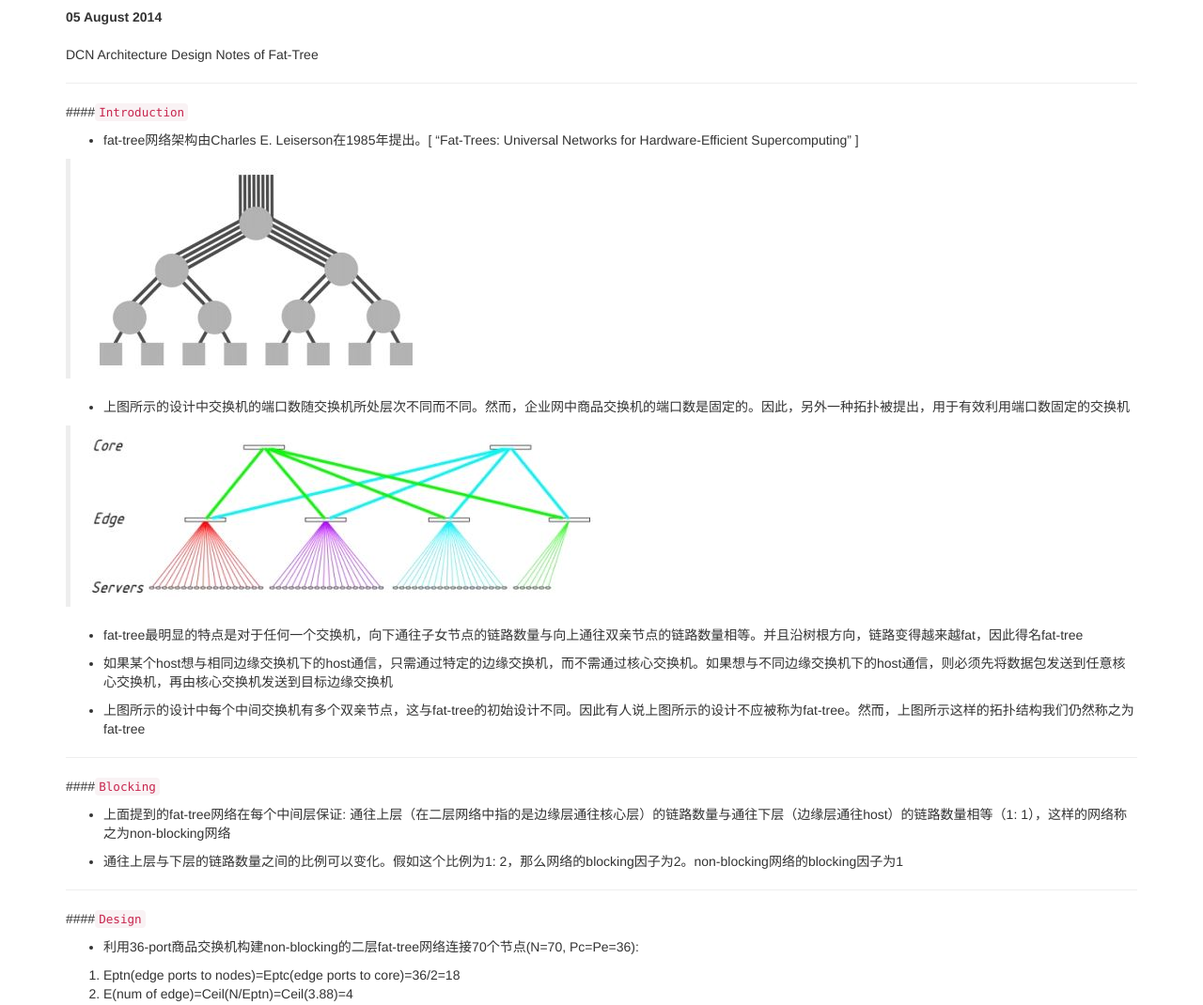
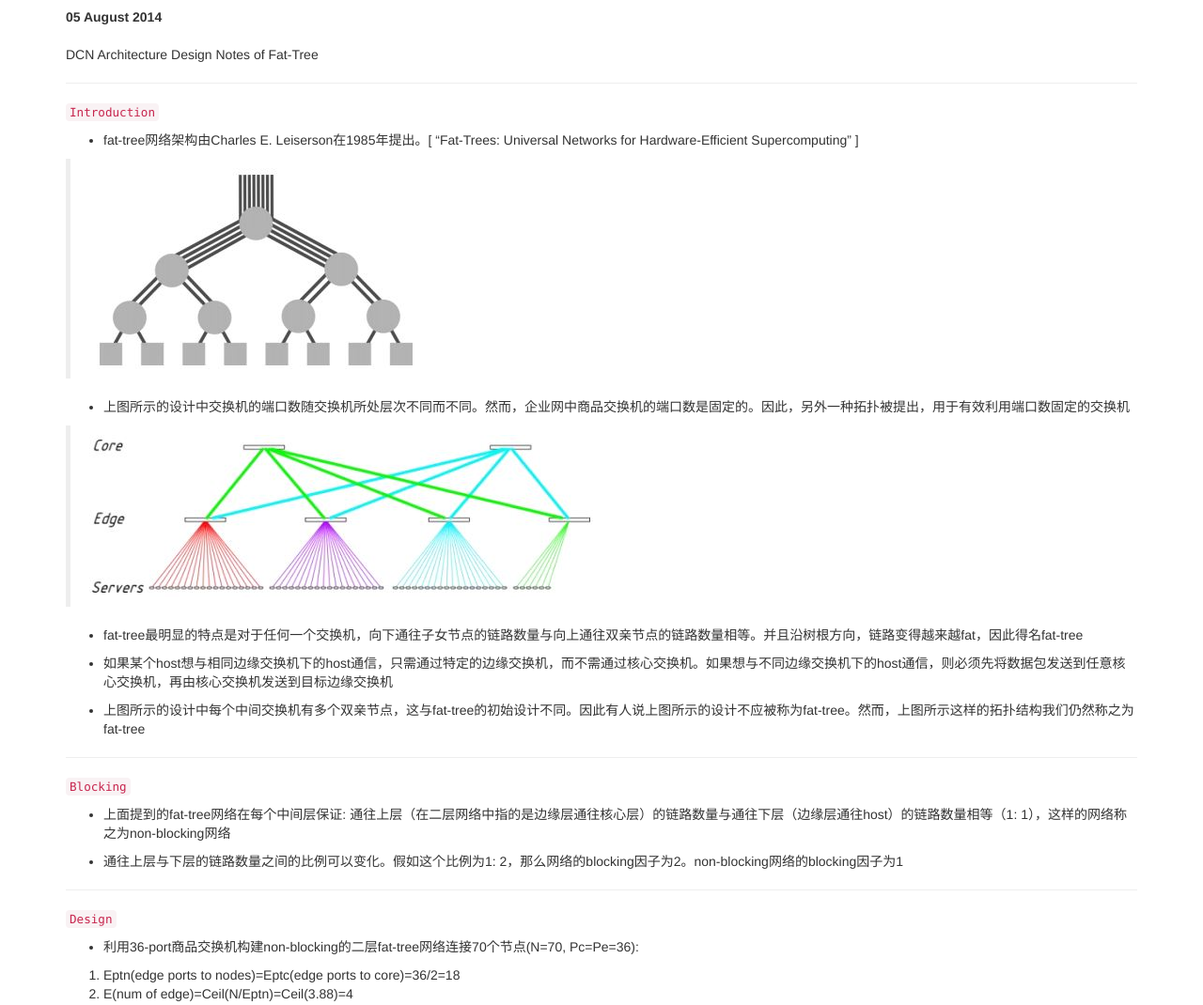
Before and after one commit to wangjunxiao/wangjunxiao.github.io, a Jekyll site: the page built from _posts/2014-8-5-fat-tree-design.md, in a window 1280 px wide. Shown: the part 184-1254 px from the top of the page at 94% size. Built offline with Jekyll 4.4.1, drawn with Linux system fonts in a browser that asks for light colours; nearby versions of some CDN libraries; comment, search, counter and statistics services are not loaded.

```diff
--- a/_posts/2014-8-5-fat-tree-design.md
+++ b/_posts/2014-8-5-fat-tree-design.md
@@ -10,7 +10,7 @@ DCN Architecture Design Notes of Fat-Tree
 
 *****
 
-####`Introduction`
+`Introduction`
 
 * fat-tree网络架构由Charles E. Leiserson在1985年提出。[ “Fat-Trees: Universal Networks for Hardware-Efficient Supercomputing” ]
 
@@ -32,7 +32,7 @@ DCN Architecture Design Notes of Fat-Tree
 
 *****
 
-####`Blocking`
+`Blocking`
 
 * 上面提到的fat-tree网络在每个中间层保证: 通往上层（在二层网络中指的是边缘层通往核心层）的链路数量与通往下层（边缘层通往host）的链路数量相等（1: 1），这样的网络称之为non-blocking网络
 
@@ -40,7 +40,7 @@ DCN Architecture Design Notes of Fat-Tree
 
 *****
 
-####`Design`
+`Design`
 
 * 利用36-port商品交换机构建non-blocking的二层fat-tree网络连接70个节点(N=70, Pc=Pe=36):
 
```
